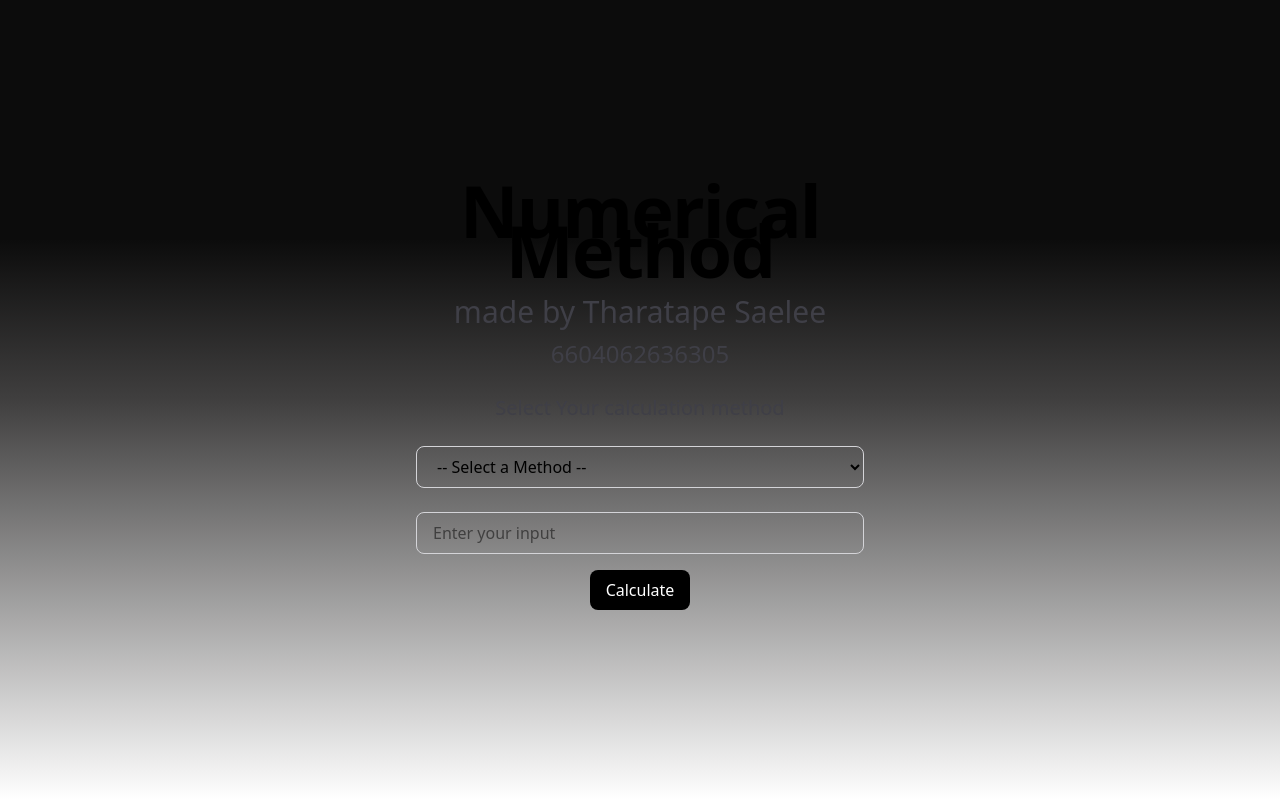
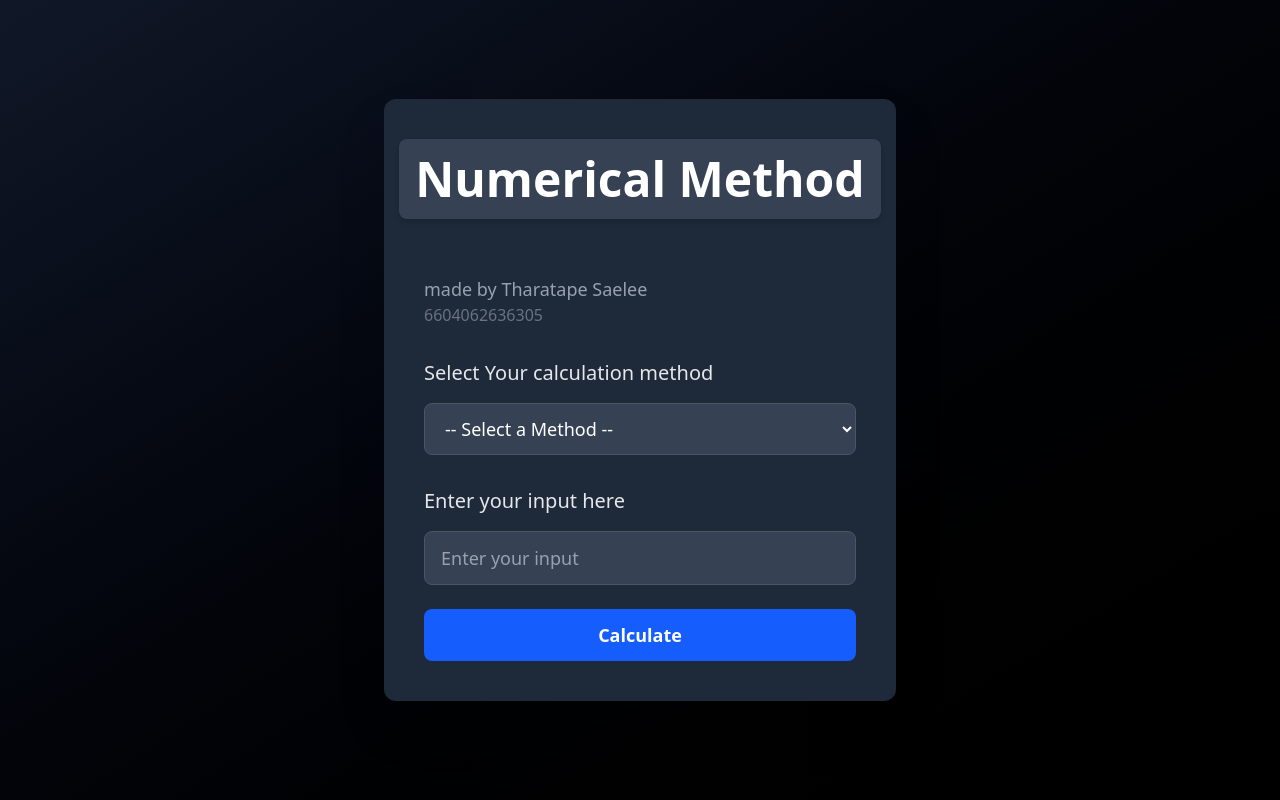
Before and after one commit to Tharatape/Numerical-method, a Next.js app: page / in a window 1280 px wide. Built offline with nearby package versions, Linux system fonts and the light colour scheme.

Commit message:
change page profile

```diff
--- a/app/globals.css
+++ b/app/globals.css
@@ -15,7 +15,7 @@
 }
 
 body {
-  background: linear-gradient(180deg, #0c0c0c 30%, #403f3f 50%, #ffffff 100%);
+  background: linear-gradient(180deg, #0a0a0a 30%, #403f3f 50%, #ffffff 100%);
   color: var(--foreground);
   font-family: Arial, Helvetica, sans-serif;
   min-height: 100vh;
--- a/app/page.tsx
+++ b/app/page.tsx
@@ -1,26 +1,19 @@
 export default function Home() {
   return (
-    <div className="flex flex-col flex-1 items-center justify-center font-sans">
-      <main className="flex flex-1 w-full max-w-3xl flex-col items-center justify-center py-32 px-16">
-        <div className="flex flex-col items-center gap-6 text-center">
-          <h1 className="text-7xl font-semibold leading-10 tracking-tight text-black dark:text-zinc-50">
-            Numerical Method
-          </h1>
+    <div className="min-h-screen bg-gradient-to-br from-gray-900 to-black flex items-center justify-center font-sans p-4">
+      <main className="bg-gray-800 rounded-xl shadow-2xl p-10 max-w-lg w-full transform transition-all duration-300 hover:scale-105">
+        <div className="flex flex-col items-center gap-8 text-white">
+          <div className="bg-gray-700 p-4 rounded-lg shadow-md mb-6">
+            <h1 className="text-5xl font-extrabold text-white text-center whitespace-nowrap">
+              Numerical Method
+            </h1>
+          </div>
           <div className="w-full max-w-md">
-            <label className="block text-3xl font-medium text-zinc-700 dark:text-zinc-300 mb-2">
-              made by Tharatape Saelee
-            </label>
-            <label className="block text-2xl font-medium text-zinc-700 dark:text-zinc-300 mb-2">
-              6604062636305
-            </label>
-            <label className="block text-xl font-medium text-zinc-700 dark:text-zinc-300 mb-2 mt-6">
-              Select Your calculation method
-            </label>
-            <label className="block text-xl font-medium text-zinc-700 dark:text-zinc-300 mb-2 mt-6">
-            </label>
+            <p className="text-lg text-gray-400">made by Tharatape Saelee</p>
+            <p className="text-md text-gray-500">6604062636305</p>
+            <label className="block text-xl font-medium text-gray-200 mb-4 mt-8">Select Your calculation method</label>
             <select
-              className="w-full px-4 py-2 border border-zinc-300 rounded-lg text-black  dark:bg-zinc-800 dark:border-zinc-600 dark:text-white focus:outline-none focus:ring-2 focus:ring-zinc-500"
-            >
+              className="w-full px-4 py-3 bg-gray-700 border border-gray-600 rounded-lg text-white text-lg focus:outline-none focus:ring-2 focus:ring-blue-500 transition duration-200" >
               <option value="">-- Select a Method --</option>
               <option value="newton">Newton's Method</option>
               <option value="bisection">Bisection Method</option>
@@ -30,17 +23,16 @@ export default function Home() {
             </select>
 
 
-            <label className="block text-xl font-medium text-zinc-700 dark:text-zinc-300 mb-2 mt-6">
-            </label>
+            <label className="block text-xl font-medium text-gray-200 mb-4 mt-8">Enter your input here</label>
 
             <input
               type="text"
               placeholder="Enter your input"
-              className="w-full px-4 py-2 border border-zinc-300 rounded-lg text-black dark:bg-zinc-800 dark:border-zinc-600 dark:text-white focus:outline-none focus:ring-2 focus:ring-zinc-500"
+              className="w-full px-4 py-3 bg-gray-700 border border-gray-600 rounded-lg text-white text-lg placeholder-gray-400 focus:outline-none focus:ring-2 focus:ring-blue-500 transition duration-200"
             />
             <button
             type="button"
-            className="mt-4 px-4 py-2 bg-black text-white rounded-lg hover:bg-gray-800 focus:outline-none focus:ring-2 focus:ring-bg-gray-800">
+            className="mt-6 w-full bg-blue-600 text-white py-3 rounded-lg text-lg font-semibold hover:bg-blue-700 focus:outline-none focus:ring-2 focus:ring-blue-500 focus:ring-offset-2 focus:ring-offset-gray-800 transition duration-200">
             Calculate
             </button>
 
```
